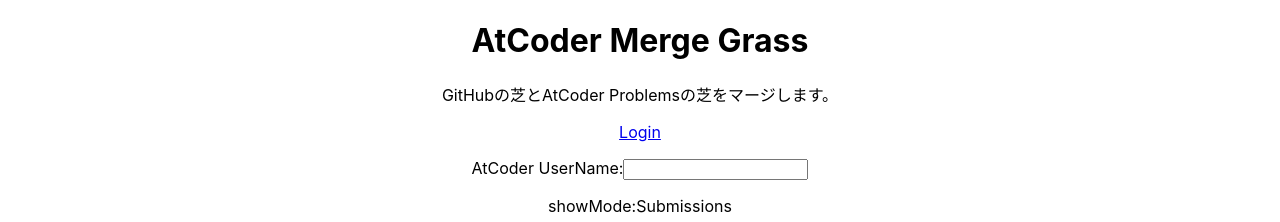
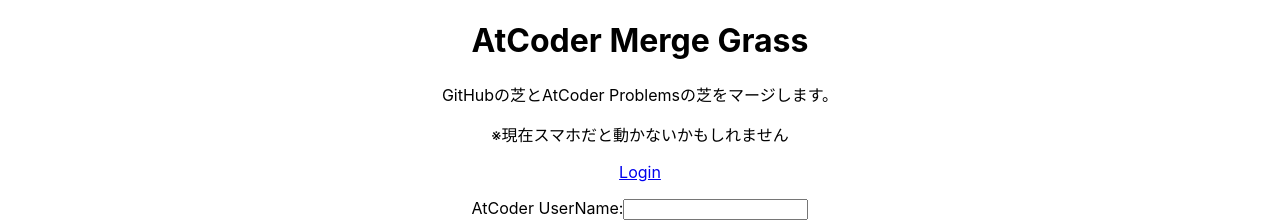
Before and after one commit to ntk-ta01/AtCoderMergeGrass, a React (Create React App) app in the folder frontend/: page / in a window 1280 px wide. Shown: the top 222 px of the page. Built offline with nearby package versions, Linux system fonts and the light colour scheme; no server answers.

Commit message:
add a note of caution

```diff
--- a/frontend/src/App.js
+++ b/frontend/src/App.js
@@ -33,6 +33,7 @@
     <div className="App">
       <h1>AtCoder Merge Grass</h1>
       <p>GitHubの芝とAtCoder Problemsの芝をマージします。</p>
+      <p>※現在スマホだと動かないかもしれません</p>
       <LoginForm values={values} setValues={setValues}/>
       <Graph dates={dates} values={values}/>
     </div>
```
Also changed, not shown: 1 other file (tests, documents, lock files or other folders).
